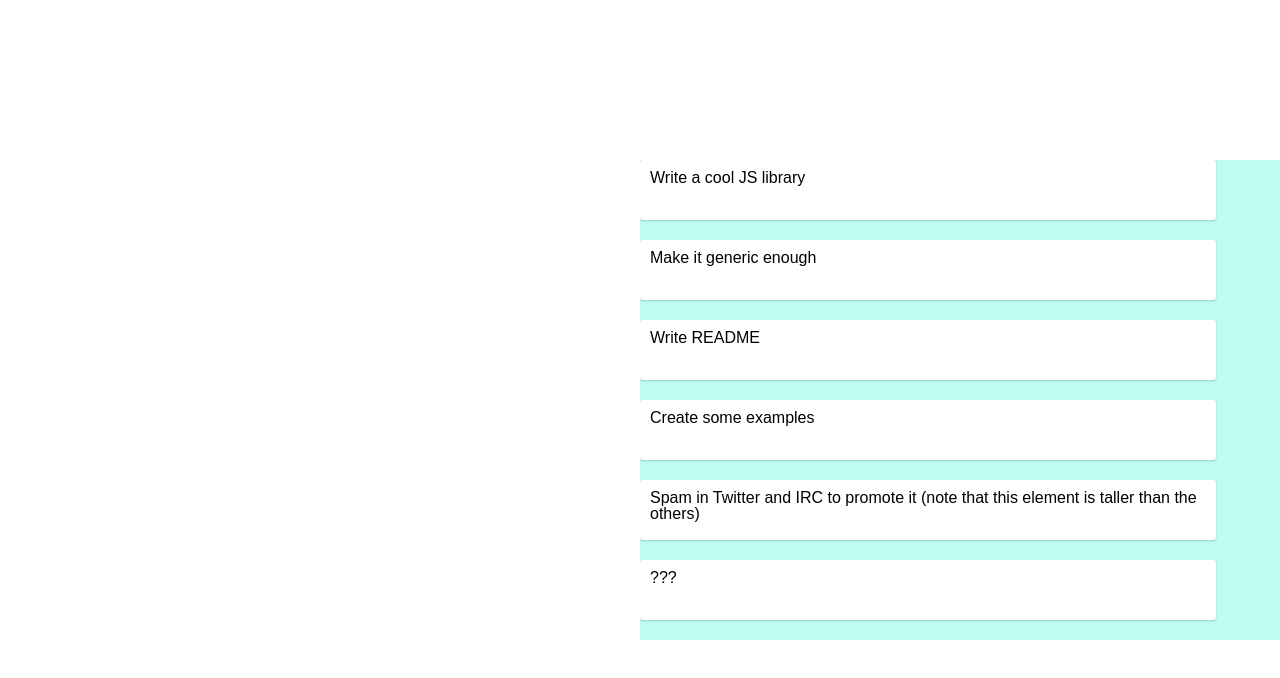
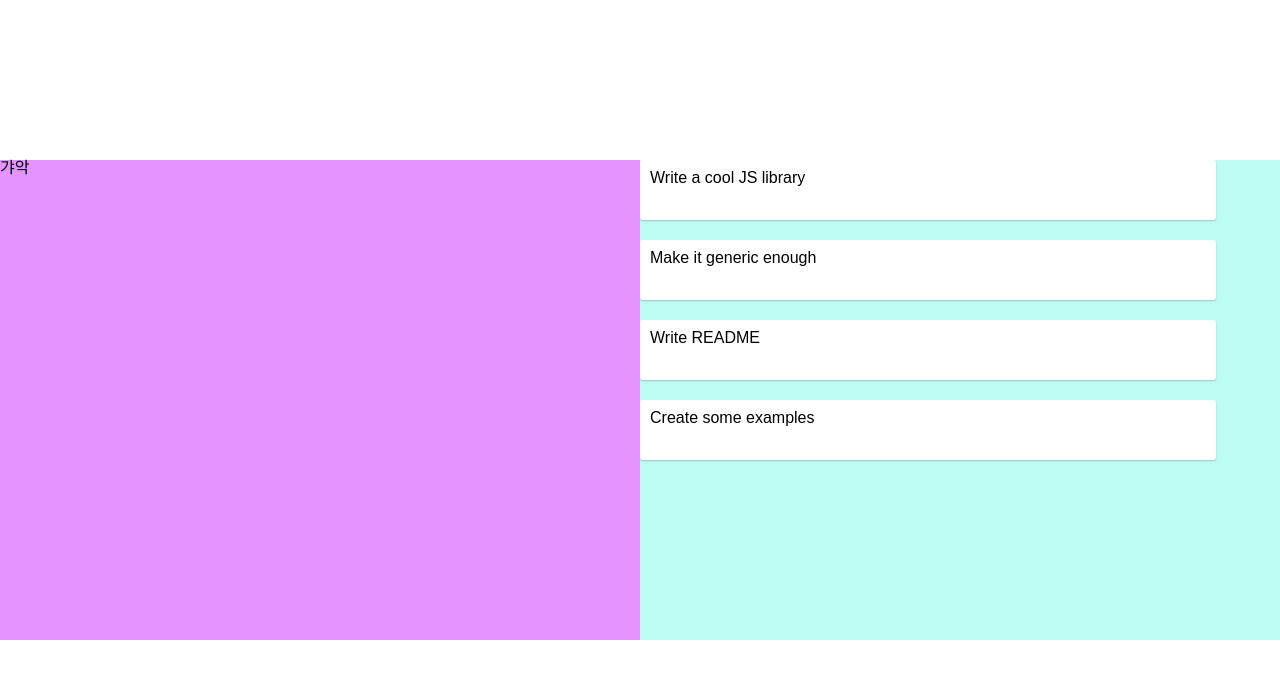
Before and after one commit to Yun-KC/ToDoApp, a React (Create React App) app in the folder client/: page / in a window 1280 px wide. Shown: the top 678 px of the page. Built offline with nearby package versions, Linux system fonts and the light colour scheme.

Commit message:
컴포넌트 역할 분리, 파일 이름 재정의, 데이터 흐름 정리

```diff
--- a/client/src/App.tsx
+++ b/client/src/App.tsx
@@ -1,8 +1,8 @@
-import React from "react";
+import React, { useState } from "react";
 import { DndProvider } from "react-dnd";
 import { HTML5Backend } from "react-dnd-html5-backend";
-import { Container } from "./components/Container";
-import GlobalStyle from "./GlobalStyle";
+import { TaskCardList } from "./components/TaskCardList/TaskCardList";
+import { RunningTaskCardContainer } from "./components/RunningTaskCard/RunningTaskCardContainer";
 import styled from "styled-components";
 
 const AppContainer = styled.div`
@@ -13,17 +13,40 @@ const AppContainer = styled.div`
   grid-template-columns: 1fr 1fr;
   grid-template-areas:
     "header header "
-    "main cardlist"
+    "running taskCardList"
     "footer footer";
 `;
-
+// 데이터 관리는 App 에서
+export interface Item {
+  id: number;
+  text: string;
+}
+const testCards: Item[] = [
+  {
+    id: 1,
+    text: "Write a cool JS library",
+  },
+  {
+    id: 2,
+    text: "Make it generic enough",
+  },
+  {
+    id: 3,
+    text: "Write README",
+  },
+  {
+    id: 4,
+    text: "Create some examples",
+  },
+];
 const App = () => {
+  const [cards, setCards] = useState<Item[]>(testCards);
   return (
     <>
-      <GlobalStyle />
       <AppContainer>
         <DndProvider backend={HTML5Backend}>
-          <Container />
+          <TaskCardList cards={cards} setCards={setCards} />
+          <RunningTaskCardContainer />
         </DndProvider>
       </AppContainer>
     </>
--- a/client/src/components/Container.tsx
+++ /dev/null
@@ -1,91 +0,0 @@
-import update from "immutability-helper";
-import type { FC } from "react";
-import React from "react";
-import { useCallback, useState } from "react";
-import { Card } from "./Card/Card";
-import { Motion, spring } from "react-motion";
-import styled from "styled-components";
-// TODO: 부모 크기에 따라 컨테이너 크기와 카드 요소들의 크기 변경
-
-const CardContainer = styled.div`
-  grid-area: cardlist;
-  position: relative;
-  width: 100%;
-  height: 100%;
-  overflow: scroll;
-  background-color: #bcfcf3;
-`;
-
-export interface Item {
-  id: number;
-  text: string;
-}
-
-export interface ContainerState {
-  cards: Item[];
-}
-
-export const Container: FC = () => {
-  const [cards, setCards] = useState([
-    {
-      id: 1,
-      text: "Write a cool JS library",
-    },
-    {
-      id: 2,
-      text: "Make it generic enough",
-    },
-    {
-      id: 3,
-      text: "Write README",
-    },
-    {
-      id: 4,
-      text: "Create some examples",
-    },
-    {
-      id: 5,
-      text: "Spam in Twitter and IRC to promote it (note that this element is taller than the others)",
-    },
-    {
-      id: 6,
-      text: "???",
-    },
-    {
-      id: 7,
-      text: "PROFIT",
-    },
-    {
-      id: 8,
-      text: "PROFIT",
-    },
-  ]);
-
-  const moveCard = useCallback((dragIndex: number, hoverIndex: number) => {
-    setCards((prevCards: Item[]) =>
-      update(prevCards, {
-        $splice: [
-          [dragIndex, 1],
-          [hoverIndex, 0, prevCards[dragIndex] as Item],
-        ],
-      })
-    );
-  }, []);
-
-  return (
-    <>
-      <CardContainer>
-        {cards.map((card, i) => (
-          <Motion
-            key={card.id}
-            style={{
-              y: spring(i * 80, { stiffness: 300, damping: 40 }),
-            }}
-          >
-            {({ y }) => <Card key={card.id} index={i} id={card.id} text={card.text} moveCard={moveCard} y={y} />}
-          </Motion>
-        ))}
-      </CardContainer>
-    </>
-  );
-};
--- /dev/null
+++ b/client/src/components/RunningTaskCard/RunningTaskCardContainer.tsx
@@ -0,0 +1,15 @@
+import React from "react";
+import { useDrop } from "react-dnd";
+import { ItemTypes } from "../../itemType";
+import styled from "styled-components";
+
+const RunningTaskCardContainerDiv = styled.div`
+  grid-area: running;
+  width: 100%;
+  height: 100%;
+  background-color: #e394ff;
+`;
+
+export const RunningTaskCardContainer = ({}) => {
+  return <RunningTaskCardContainerDiv>갸악</RunningTaskCardContainerDiv>;
+};
--- a/client/src/components/Card/Card.css
+++ b/client/src/components/TaskCardList/TaskCard.css
@@ -1,4 +1,4 @@
-.card {
+.taskCard {
   background-color: #fff;
   box-sizing: border-box;
   border-radius: 3px;
--- a/client/src/components/Card/Card.tsx
+++ b/client/src/components/TaskCardList/TaskCard.tsx
@@ -1,10 +1,11 @@
 import type { FC } from "react";
 import React, { useRef } from "react";
 import { useDrag, useDrop } from "react-dnd";
+import type { DragSourceMonitor } from "react-dnd";
 import { ItemTypes } from "../../itemType";
-import "./Card.css";
+import "./TaskCard.css";
 
-export interface CardProps {
+export interface TaskCardProps {
   id: any;
   text: string;
   index: number;
@@ -18,7 +19,7 @@ interface DragItem {
   type: string;
 }
 
-export const Card: FC<CardProps> = React.memo(({ id, text, index, moveCard, y }) => {
+export const TaskCard: FC<TaskCardProps> = React.memo(({ id, text, index, moveCard, y }) => {
   const ref = useRef<HTMLDivElement>(null);
   const [, drop] = useDrop({
     accept: ItemTypes.CARD,
@@ -86,16 +87,18 @@ export const Card: FC<CardProps> = React.memo(({ id, text, index, moveCard, y })
     item: () => {
       return { id, index, text };
     },
-    collect: (monitor: any) => ({
-      isDragging: monitor.isDragging(),
-    }),
+    collect: (monitor: DragSourceMonitor) => {
+      return {
+        isDragging: monitor.isDragging(),
+      };
+    },
   });
 
   const opacity = isDragging ? 0 : 1;
   //transform: `translate3d(0px, ${y}px, 0px)`
   drag(drop(ref));
   return (
-    <div className="card" ref={ref} style={{ opacity, top: y }}>
+    <div className="taskCard" ref={ref} style={{ opacity, top: y }}>
       {text}
     </div>
   );
--- /dev/null
+++ b/client/src/components/TaskCardList/TaskCardList.tsx
@@ -0,0 +1,65 @@
+import update from "immutability-helper";
+import type { FC } from "react";
+import React from "react";
+import { useCallback, useState } from "react";
+import { TaskCard } from "./TaskCard";
+import { Motion, spring } from "react-motion";
+import styled from "styled-components";
+import { useDragLayer } from "react-dnd";
+
+const TaskCardListDiv = styled.div`
+  grid-area: taskCardList;
+  position: relative;
+  width: 100%;
+  height: 100%;
+  overflow: scroll;
+  background-color: #bcfcf3;
+`;
+
+// TODO: 아이템의 타입을 어떤 파일에 정의 해야할까?
+// 아이템은 app에서도 사용하고, 타입을 표시할 CardList 컴포넌트에서도 사용한다.
+interface Item {
+  id: number;
+  text: string;
+}
+
+export const TaskCardList: FC<{ cards: Item[]; setCards: React.Dispatch<React.SetStateAction<Item[]>> }> = ({
+  cards,
+  setCards,
+}) => {
+  const moveCard = useCallback((dragIndex: number, hoverIndex: number) => {
+    setCards((prevCards: Item[]) =>
+      update(prevCards, {
+        $splice: [
+          [dragIndex, 1],
+          [hoverIndex, 0, prevCards[dragIndex] as Item],
+        ],
+      })
+    );
+  }, []);
+
+  return (
+    <>
+      <TaskCardListDiv>
+        {cards.map((card, i) => (
+          <Motion
+            key={card.id}
+            style={{
+              y: spring(i * 80, { stiffness: 300, damping: 40 }),
+            }}
+          >
+            {({ y }) => <TaskCard key={card.id} index={i} id={card.id} text={card.text} moveCard={moveCard} y={y} />}
+          </Motion>
+        ))}
+      </TaskCardListDiv>
+    </>
+  );
+};
+
+// const { itemType, isDragging, item, initialOffset, currentOffset } = useDragLayer((monitor) => ({
+//   item: monitor.getItem(),
+//   itemType: monitor.getItemType(),
+//   initialOffset: monitor.getInitialSourceClientOffset(),
+//   currentOffset: monitor.getSourceClientOffset(),
+//   isDragging: monitor.isDragging(),
+// }));
--- a/client/src/index.tsx
+++ b/client/src/index.tsx
@@ -1,9 +1,15 @@
-import React from 'react';
-import ReactDOM from 'react-dom/client';
-import App from './App';
+import React from "react";
+import ReactDOM from "react-dom/client";
+import App from "./App";
+import GlobalStyle from "./GlobalStyle";
 
-const $root = document.getElementById('root');
-if (!$root) throw new Error('Failed to find the root element');
+const $root = document.getElementById("root");
+if (!$root) throw new Error("Failed to find the root element");
 
 const root = ReactDOM.createRoot($root);
-root.render(<App />);
+root.render(
+  <>
+    <GlobalStyle />
+    <App />
+  </>
+);
```
